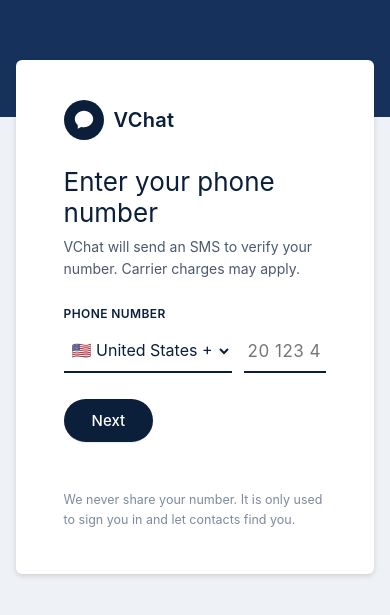
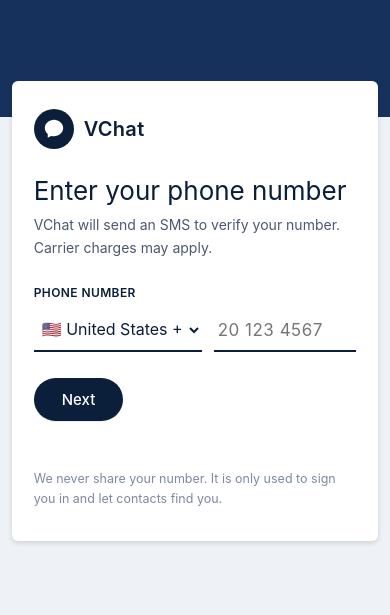
Before and after one commit to danieloansah7868-dotcom/Valmont-chat, a website: page index.html in a window 390 px wide. Shown: the part 105-720 px from the top of the page. Drawn offline with nearby package versions, Linux system fonts and the light colour scheme; no server answers.

Commit message:
fix(login): allow the sign-in screen to scroll when the profile step overflows
Co-authored-by: arena-agent <297053741+arena-agent@users.noreply.github.com>

```diff
--- a/public/app.css
+++ b/public/app.css
@@ -88,14 +88,20 @@
 /* ── Login ──────────────────────────────────────────────────── */
 #login {
   position: fixed; inset: 0; z-index: 100;
-  display: flex; flex-direction: column; align-items: center; justify-content: center;
+  display: flex; flex-direction: column; align-items: center; justify-content: flex-start;
   background: var(--panel-alt);
+  overflow-y: auto; overflow-x: hidden;
+  -webkit-overflow-scrolling: touch;
+  overscroll-behavior: contain;
+  padding: 24px 0 32px;
 }
 #login::before {
-  content: ''; position: absolute; top: 0; left: 0; right: 0; height: 222px; background: var(--wa-green-dark);
+  content: ''; position: fixed; top: 0; left: 0; right: 0; height: 222px;
+  background: var(--wa-green-dark); pointer-events: none;
 }
 .login-card {
   position: relative; z-index: 1; width: min(92vw, 480px);
+  margin: auto;
   background: var(--panel); border-radius: 6px; box-shadow: var(--shadow-md);
   padding: 40px 48px 44px;
 }
@@ -128,6 +134,11 @@
 .btn-primary:disabled { opacity: .5; cursor: not-allowed; }
 .login-err { color: var(--danger); font-size: 13px; margin-top: 12px; min-height: 18px; }
 .login-hint { margin-top: 18px; font-size: 12.5px; color: var(--text-muted); line-height: 1.6; }
+
+@media (max-width: 600px) {
+  #login { padding: 12px 0 24px; }
+  .login-card { padding: 28px 22px 32px; width: min(94vw, 480px); }
+}
 
 /* ── Phone sign-in ──────────────────────────────────────────── */
 .auth-step[hidden] { display: none; }
```
Also changed, not shown: public/app.js.
